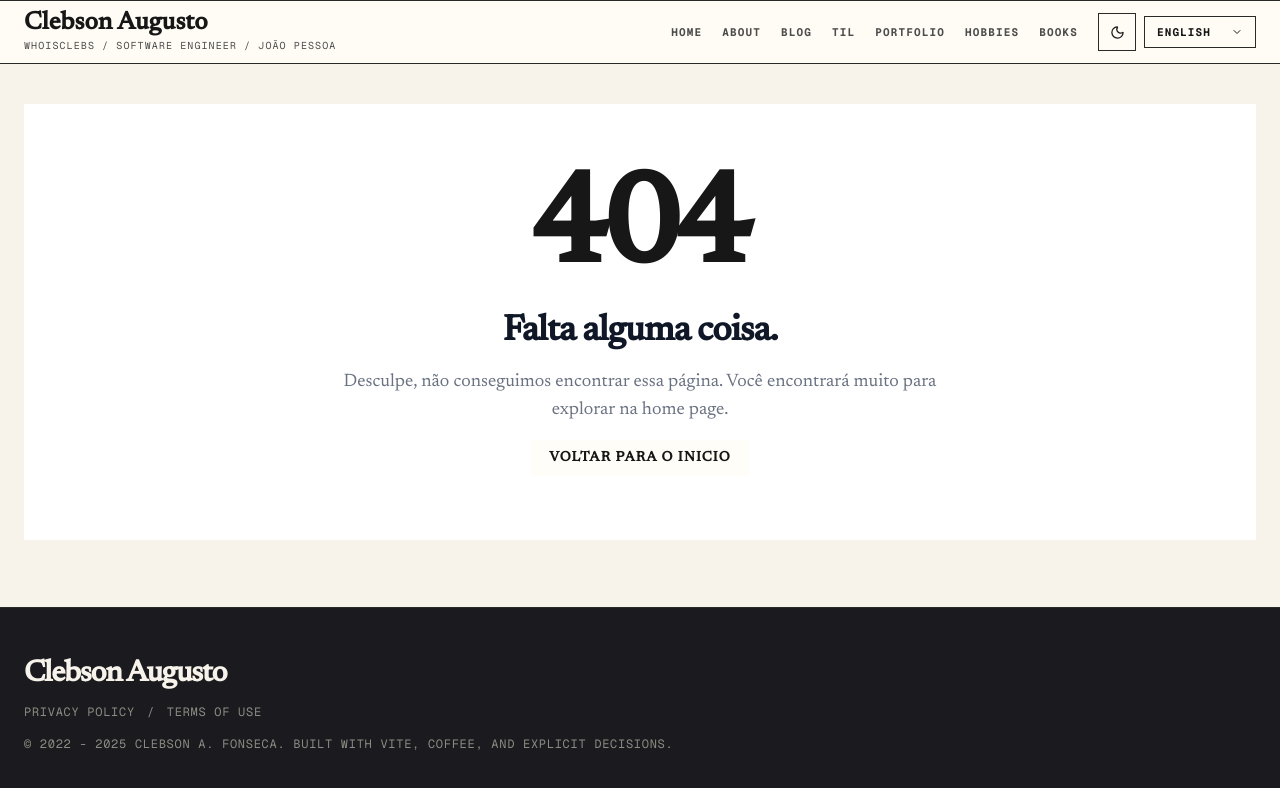
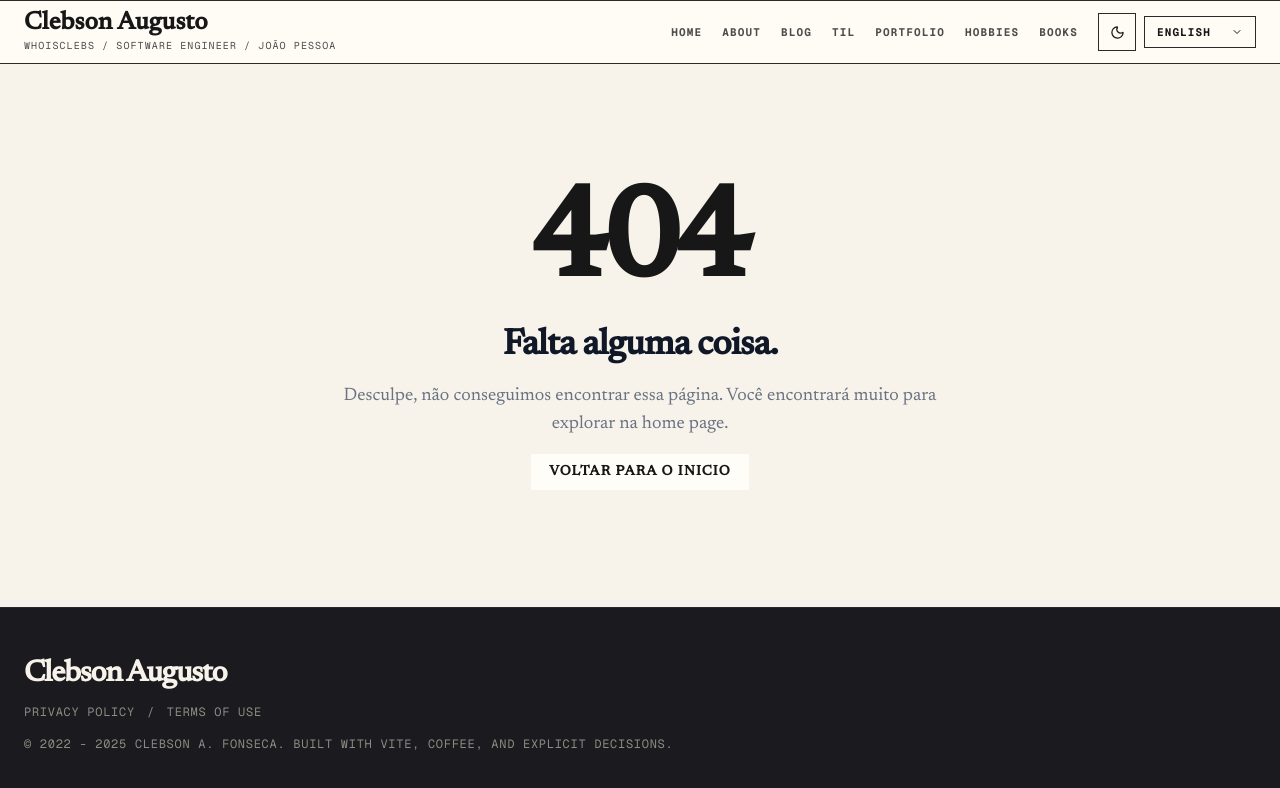
Before and after one commit to whoisclebs/whoisclebs.com, a React (Vite) app: page /projects/1 in a window 1280 px wide. Shown: the top 788 px of the page. Built offline with nearby package versions, Linux system fonts and the light colour scheme.

Commit message:
fix(site): alinhar fundo da página 404

```diff
--- a/src/pages/404.tsx
+++ b/src/pages/404.tsx
@@ -2,7 +2,7 @@ import { Button } from "@/components/ui/button";
 
 const NotFound: React.FC = () => {
     return (
-        <section className="bg-white dark:bg-gray-900">
+        <section className="flex flex-1 items-center justify-center">
             <div className="py-8 px-4 mx-auto max-w-screen-xl lg:py-16 lg:px-6">
                 <div className="mx-auto max-w-screen-sm text-center">
                     <h1 className="mb-4 text-7xl tracking-tight font-extrabold lg:text-9xl text-primary-600 dark:text-primary-500">404</h1>
```
